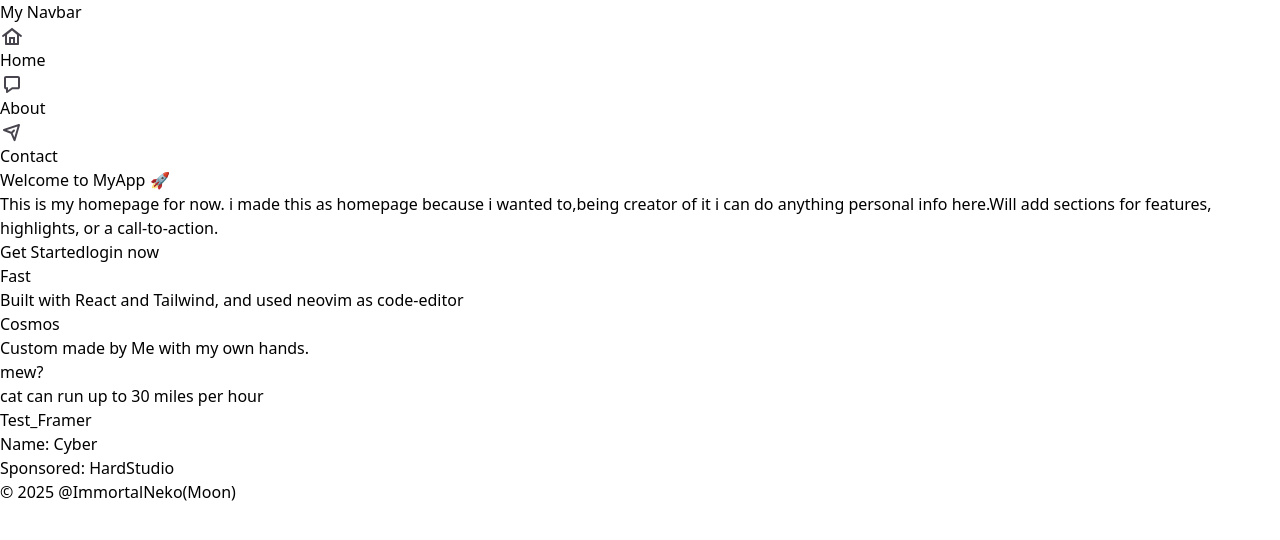
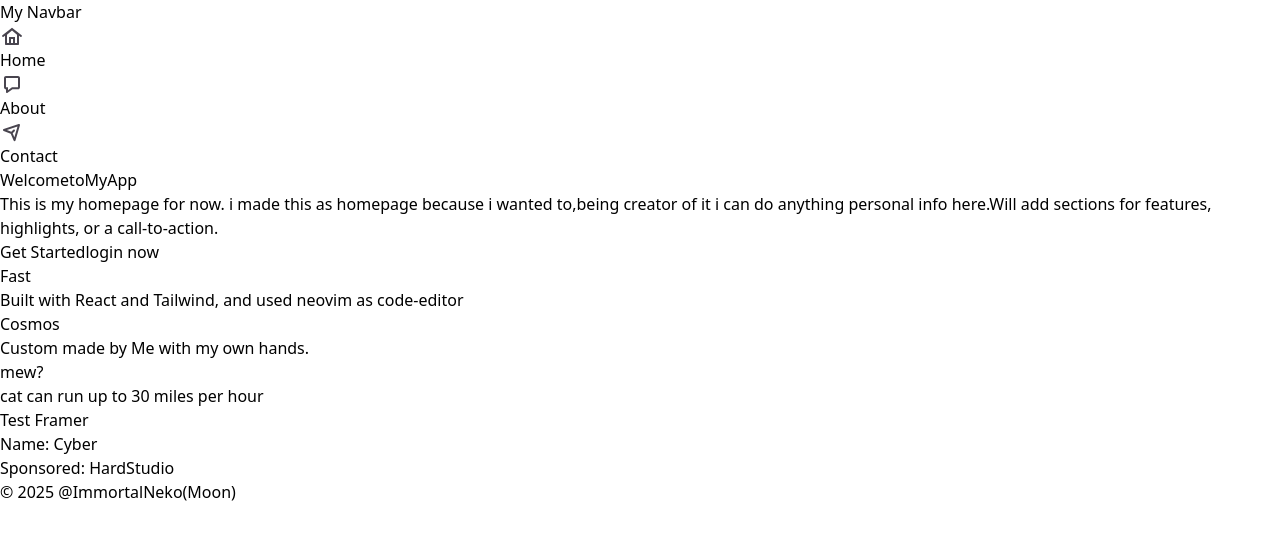
Before and after one commit to Neko01t/demon-house, a React (Vite) app: page / in a window 1280 px wide. Shown: the top 540 px of the page. Built offline with nearby package versions, Linux system fonts and the light colour scheme.

Commit message:
design
- lil changes
- ainiamtion added
- data into data folfer

```diff
--- /dev/null
+++ b/src/data/cardData.ts
@@ -0,0 +1,36 @@
+import { Globe, Car, Tractor ,Grid2x2} from 'lucide-react';
+
+export const cards = [
+  {
+    title: "Website",
+    shortDesc: "My cool website",
+    fullDesc:
+      "I built a website frontend with React, Vite, TailwindCSS, and more. It shows my skills with React.",
+    Icon: Globe,
+    link: "https://github.com/Neko01t/demon-house",
+  },
+  {
+    title: "Car Game",
+    shortDesc: "My first game",
+    fullDesc:
+      "This was my first HTML canvas game. It helped me understand how websites can be interactive.",
+    Icon: Car,
+    link: "https://github.com/Neko01t/Game-project",
+  },
+  {
+    title: "Farm Layout Game",
+    shortDesc: "Discover new land and make it your farm",
+    fullDesc:
+      "This game has simple controls with WASD and QE. You can land on the ground with Shift. After landing, you can create different buildings, and based on your layout you get scored.",
+    Icon: Tractor,
+    link: "https://github.com/Neko01t/stellar",
+  },
+  {
+    title:"Tic-Tac-Toe",
+    shortDesc: "Multi page Tic-Tac-Toe game",
+    fullDesc:"Game where you can play pvp with your friend and a useless bot that have intelligence of a toddler ,the game is made on html,css and js",
+    Icon : Grid2x2,
+    link:"https://github.com/Neko01t/Tic-Tac-toe"
+
+  }
+];
--- a/src/pages/about.tsx
+++ b/src/pages/about.tsx
@@ -1,38 +1,13 @@
 import React from "react";
 import Card from "../components/card.tsx";
-import { Globe, Car ,Tractor} from 'lucide-react';
+import { Globe, Car ,Tractor, Grid2x2} from 'lucide-react';
 import { motion } from "framer-motion";
+import { cards } from "../data/cardData.ts"
+
 function About() {
-  const cards = [
-    {
-      title: "Website",
-      shortDesc: "My cool website",
-      fullDesc:
-        "I built a website frontend with React, Vite, TailwindCSS, and more. It shows my skills with React.",
-      Icon:Globe,
-      link:"www.google.com"
-    },
-    {
-      title: "Car Game",
-      shortDesc: "My first game",
-      fullDesc:
-        "This was my first HTML canvas game. It helped me understand how websites can be interactive.",
-      Icon:Car,
-      link:"www.bing.com"
-    },
-    {
-      title:"farm layout game",
-      shortDesc:"Discover newland and make it your farm",
-      fullDesc:"This game have simple contorl with wasd and qe u can land on ground with shift after landing you can create differenet building and based on you layou you get scored ",
-      Icon:Tractor,
-      link:"www.github.com"
-
-    }
-  ];
-
   return (
     <div className="min-h-screen bg-gray-100 p-8 flex flex-col items-center gap-8">
-      <h1 className="text-3xl font-bold text-gray-800">👋 About Me</h1>
+      <h1 className="text-3xl font-bold text-gray-800">About Me</h1>
       <p className="text-gray-600 max-w-2xl text-center">
         Hi, I’m Om! I love building projects with React and exploring web
         development.
--- a/src/pages/contact.tsx
+++ b/src/pages/contact.tsx
@@ -1,9 +1,14 @@
 import React from "react";
+import { motion } from 'framer-motion'
 import { Mail, Phone, MapPin, Github, Linkedin, Twitter,Instagram } from "lucide-react";
 
 export default function Contact() {
   return (
-    <div className="flex flex-col items-center justify-center min-h-screen px-6 py-2 bg-gray-50">
+    <motion.div
+    initial={{opacity: 0,y:0}}
+    animate={{opacity:1, y:-90}}
+    transition={{type:"spring",stiffness:225}}
+    className="flex flex-col items-center justify-center min-h-screen px-6 py-2 bg-gray-50">
       <div className="w-full max-w-lg bg-white shadow-lg rounded-2xl p-8 space-y-6 border border-gray-600">
         <h1 className="text-3xl font-bold text-gray-800 text-center">Contact Me</h1>
         <p className="text-gray-600 text-center">
@@ -13,21 +18,21 @@ export default function Contact() {
         <div className="space-y-4">
           <a
             href="mailto:nekooo1m@gmail.com"
-            className="flex items-center gap-3 p-4 transition-all group border rounded-xl hover:bg-sky-50 cursor-pointer border-gray-600 hover:border-gray-500 hover:bg-gray-700 hover:text-white hover:scale-[1.02]"
+            className="flex items-center gap-3 p-4 transition-all group border rounded-xl hover:bg-sky-50 cursor-pointer border-gray-600 hover:border-gray-600 hover:bg-gray-700 hover:scale-[1.02]"
           >
-            <Mail className="text-sky-500 group-hover:text-white" />
+            <Mail className="text-sky-500 group-hover:text-gray-600" />
             <span >nekooo1m@gmail.com</span>
           </a>
 
           <a
             href="https://github.com/Neko01t"
-            className="flex items-center gap-3 p-4 border group rounded-xl hover:bg-sky-50 cursor-pointer transition-all hover:bg-sky-50 border-gray-600 hover:border-gray-500 hover:bg-gray-700 hover:text-white hover:scale-[1.02]"
+            className="flex items-center gap-3 p-4 border group rounded-xl hover:bg-sky-50 cursor-pointer transition-all hover:bg-sky-50 border-gray-600 hover:border-gray-500 hover:bg-gray-700 hover:scale-[1.02]"
           >
-            <Github className="text-green-500 group-hover:text-white" />
+            <Github className="text-green-500 group-hover:text-gray-600" />
             <span>Neko01t</span>
           </a>
-          <div className="flex items-center gap-3 p-4 border group rounded-xl bg-gray-50 l hover:bg-sky-50 border-gray-600  hover:bg-sky-50 border-gray-600 hover:border-gray-500 hover:bg-gray-700 hover:text-white hover:scale-[1.02]">
-            <MapPin className="text-red-500 group-hover:text-white" />
+          <div className="flex items-center gap-3 p-4 border group rounded-xl bg-gray-50 l hover:bg-sky-50 border-gray-600  hover:bg-sky-50 border-gray-600 hover:border-gray-500 hover:bg-gray-700 hover:scale-[1.02]">
+            <MapPin className="text-red-500 group-hover:text-gray-600" />
             <span>Maharashtra, India</span>
           </div>
 
@@ -41,6 +46,6 @@ export default function Contact() {
           </div>
         </div>
       </div>
-    </div>
+    </motion.div>
   );
 }
--- a/src/pages/home.tsx
+++ b/src/pages/home.tsx
@@ -4,10 +4,37 @@ interface homeProps{
   onSwitchForm: (form : "login" | "signup" | "home" ) => void
 }
 export default function Home({onSwitchForm}: homeProps) {
-  const text = "Test_Framer".split("")
+  const text = "Test Framer".split("")
+  const welcomeText = {
+    word1 : "Welcome",
+    word2: "to",
+    word3: "MyApp"
+  }
   return (
     <div className="flex flex-col items-center justify-center flex-1 text-center px-6 py-12">
-      <h2 className="text-4xl font-bold mb-4">Welcome to MyApp 🚀</h2>
+  <motion.h2
+    initial="hidden"
+    animate="visible"
+    className="text-4xl font-bold mb-4"
+    variants={{ visible: { transition: { staggerChildren: 0.05 } } }}
+  >
+    {Object.values(welcomeText).map((word, wIndex) => (
+      <span key={wIndex} className="mr-2 inline-block">
+        {word.split("").map((char, i) => (
+          <motion.span
+            key={i}
+            variants={{
+              hidden: { opacity: 0, y: 50 },
+              visible: { opacity: 1, y: 0 },
+            }}
+            transition={{ duration: 0.4 }}
+          >
+            {char}
+          </motion.span>
+        ))}
+      </span>
+    ))}
+  </motion.h2>
       <p className="text-lg text-gray-700 max-w-2xl mb-6">
         This is my homepage for now. i made this as homepage because i wanted to,being creator of it i can do anything
         personal info here.Will add sections for features, highlights, or a call-to-action.
@@ -25,19 +52,19 @@ export default function Home({onSwitchForm}: homeProps) {
       </div>
 
       <section className="mt-16 grid gap-8 md:grid-cols-3 max-w-5xl w-full">
-        <div className="p-6 bg-white rounded-xl shadow hover:shadow-lg transition">
+        <div className="p-6 bg-white rounded-xl shadow border border-gray-700 hover:shadow-lg transition">
           <h3 className="text-xl font-semibold mb-2">Fast</h3>
           <p className="text-gray-600">
             Built with React and Tailwind, and used neovim as code-editor
           </p>
         </div>
-        <div className="p-6 bg-white rounded-xl shadow hover:shadow-lg transition">
+        <div className="p-6 bg-white rounded-xl shadow hover:shadow-lg border border-gray-700 transition">
           <h3 className="text-xl font-semibold mb-2">Cosmos</h3>
           <p className="text-gray-600">
             Custom made by Me with my own hands.
           </p>
         </div>
-        <div className="p-6 bg-white rounded-xl shadow hover:shadow-lg transition">
+        <div className="p-6 bg-white rounded-xl shadow hover:shadow-lg border-gray-700 border transition">
           <h3 className="text-xl font-semibold mb-2"> mew?</h3>
           <p className="text-gray-600">
             cat can run up to 30 miles per hour
```
